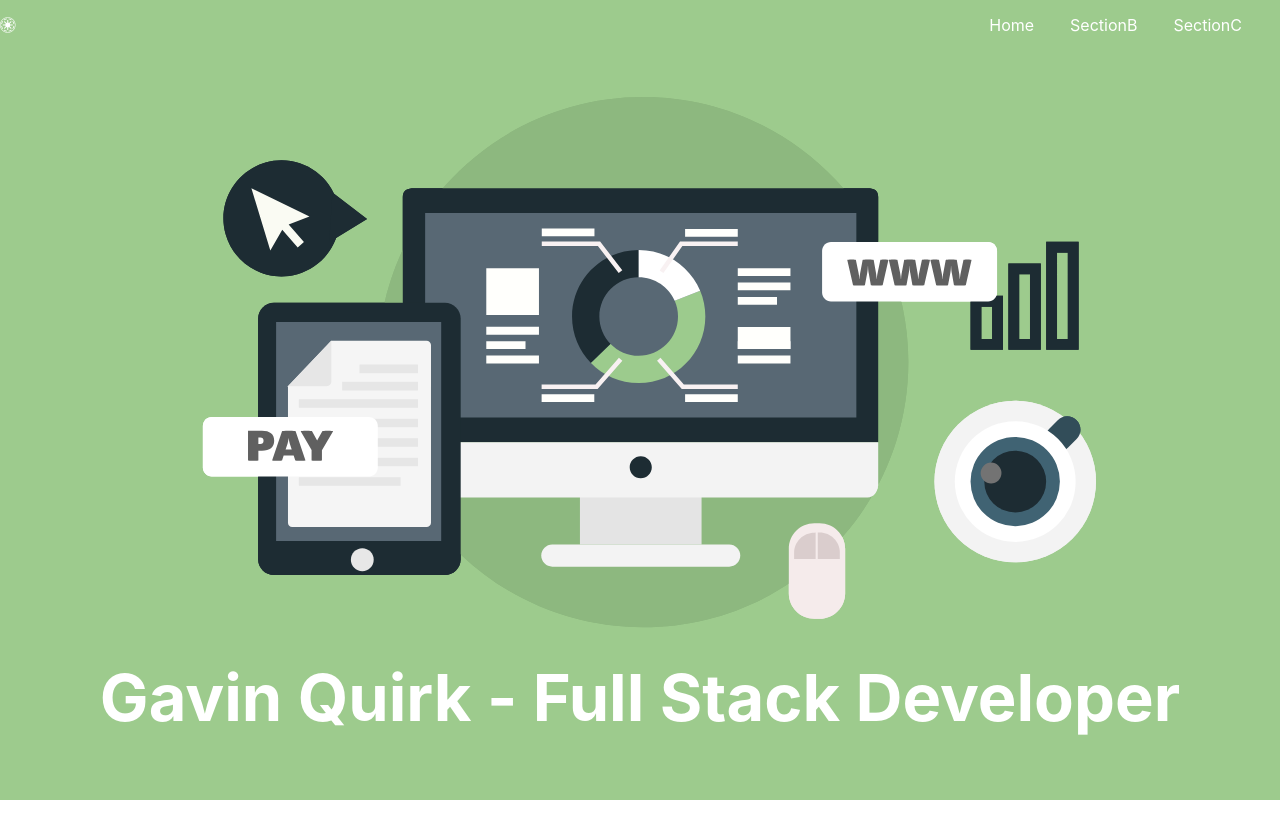
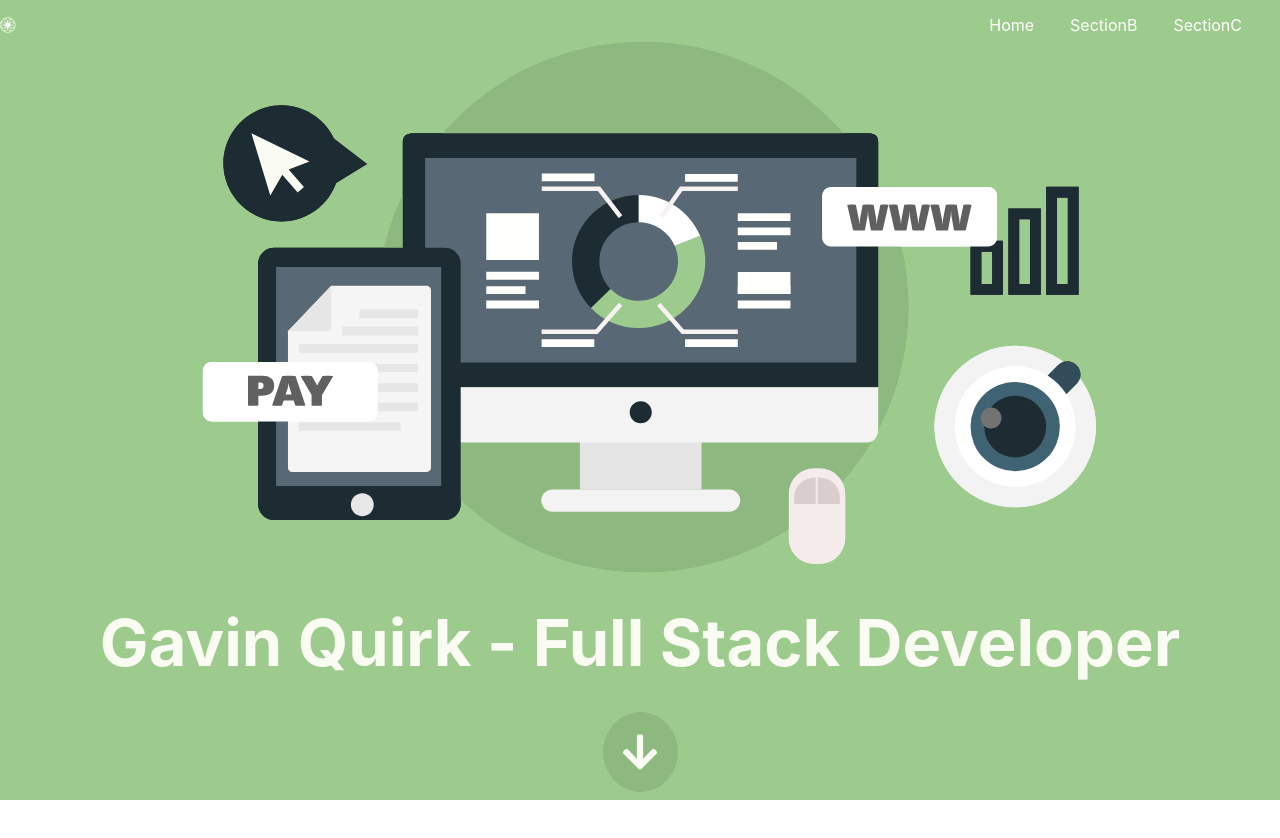
Before and after one commit to gavinquirk/gq-site, a React (Create React App) app: page / in a window 1280 px wide. Shown: the top 838 px of the page. Built offline with nearby package versions, Linux system fonts and the light colour scheme.

Commit message:
DownButton component

```diff
--- a/src/components/Banner/Banner.css
+++ b/src/components/Banner/Banner.css
@@ -1,7 +1,7 @@
 .Banner {
   background-color: #9dcb8d;
 
-  color: #fff;
+  color: var(--font-light);
 
   height: 100vh;
 
--- a/src/components/Banner/Banner.js
+++ b/src/components/Banner/Banner.js
@@ -1,6 +1,7 @@
 import React, { Component } from 'react';
 
 import bannerImg from '../../images/cmc_transparent.svg';
+import DownButton from '../DownButton/DownButton';
 
 import './Banner.css';
 
@@ -10,6 +11,7 @@ export default class Banner extends Component {
       <div className='Banner'>
         <img className='bannerimg' src={bannerImg} alt='Computer' />
         <h1>Gavin Quirk - Full Stack Developer</h1>
+        <DownButton />
       </div>
     );
   }
--- /dev/null
+++ b/src/components/DownButton/DownButton.css
@@ -0,0 +1,38 @@
+.DownButton {
+  color: var(--font-light);
+  background-color: transparent;
+  border: none;
+  outline: none;
+
+  cursor: pointer;
+
+  animation: bounce 2s infinite;
+
+  padding: 20px;
+  margin-top: 30px;
+
+  border-radius: 50%;
+
+  background-color: var(--color-primary-dark);
+}
+
+.DownButton:hover {
+  background-color: var(--color-secondary-medium);
+}
+
+/* Animations */
+@keyframes bounce {
+  0%,
+  20%,
+  50%,
+  80%,
+  100% {
+    transform: translateY(0);
+  }
+  40% {
+    transform: translateY(-30px);
+  }
+  60% {
+    transform: translateY(-15px);
+  }
+}
--- /dev/null
+++ b/src/components/DownButton/DownButton.js
@@ -0,0 +1,11 @@
+import React from 'react';
+
+import './DownButton.css';
+
+export default function DownButton() {
+  return (
+    <button className='DownButton'>
+      <i class='fas fa-arrow-down fa-3x' />
+    </button>
+  );
+}
--- a/src/index.css
+++ b/src/index.css
@@ -8,6 +8,9 @@
 
   --color-white-medium: #fafbf3;
   --color-white-dark: #f3f3f3;
+
+  --font-dark: #586874;
+  --font-light: #fafbf3;
 }
 
 * {
```
